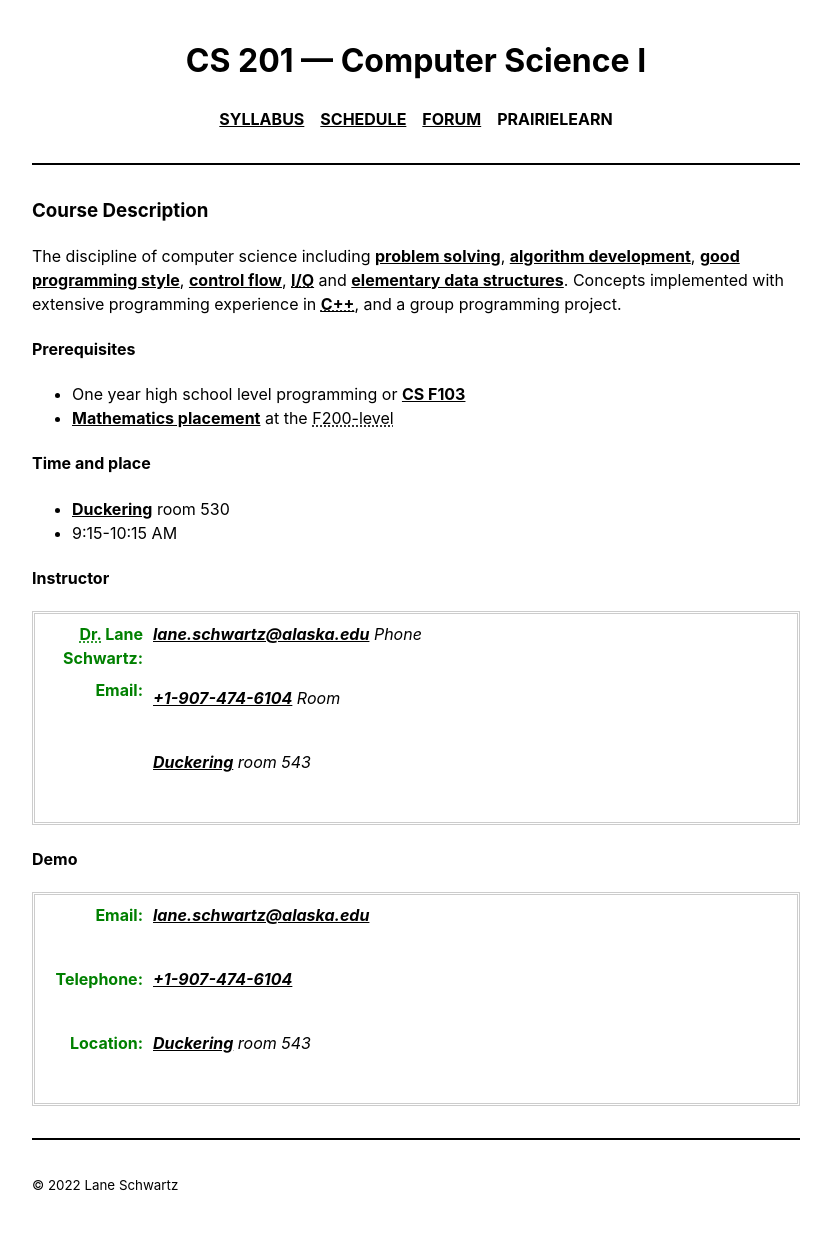
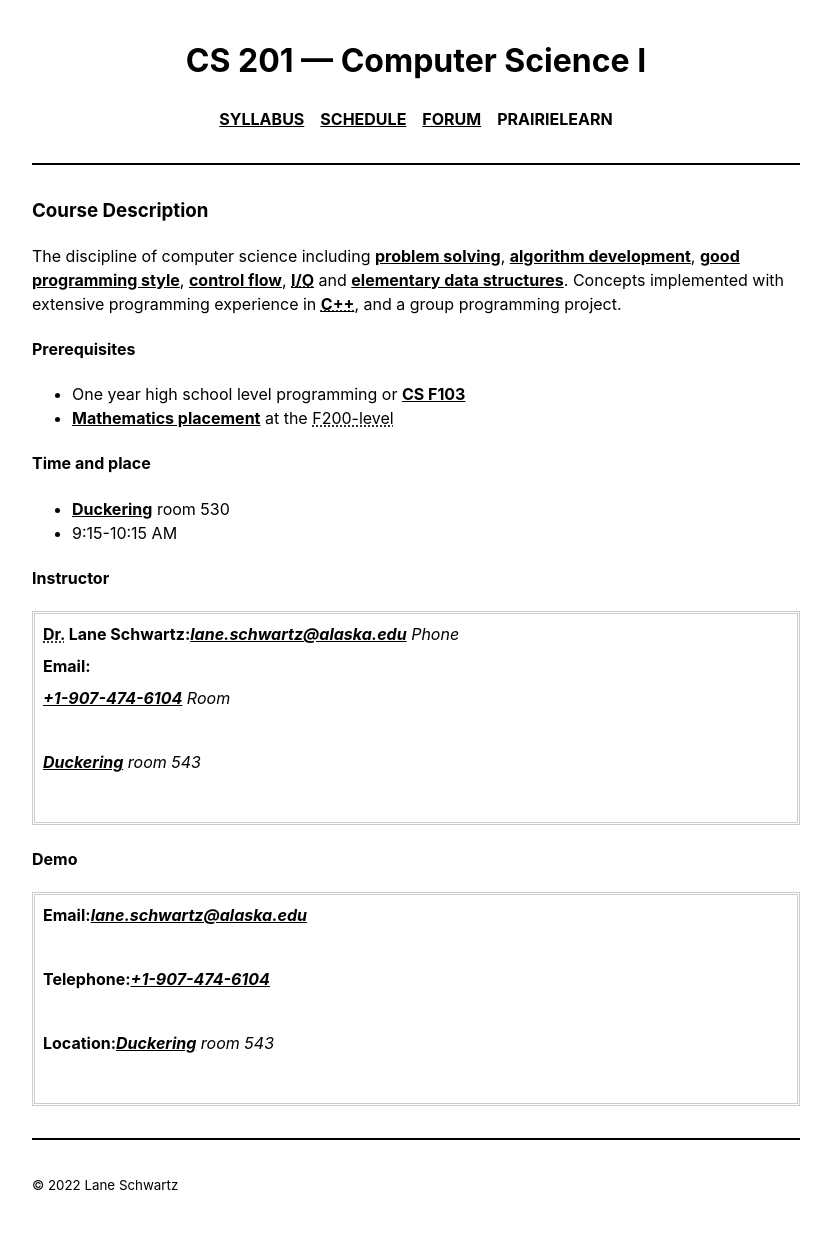
Before and after one commit to 2022-Fall-UAF-CS201/2022-Fall-UAF-CS201.github.io, a Jekyll site: the page built from index.md, in a window 1280 px wide. Shown: the whole page, without its empty margins (224-1055 px from the left). Built offline with Jekyll 4.4.1, drawn with Linux system fonts in a browser that asks for light colours.

Commit message:
Styling dl

```diff
--- a/assets/css/custom.css
+++ b/assets/css/custom.css
@@ -268,15 +268,13 @@ dl {
 dt {
   float: left;
   clear: left;
-  width: 100px;
   text-align: right;
   font-weight: bold;
-  color: green;
 }
 dt::after {
   content: ":";
 }
 dd {
-  margin: 0 0 0 110px;
+  margin: 0 0 0 0px;
   padding: 0 0 0.5em 0;
 }
```
